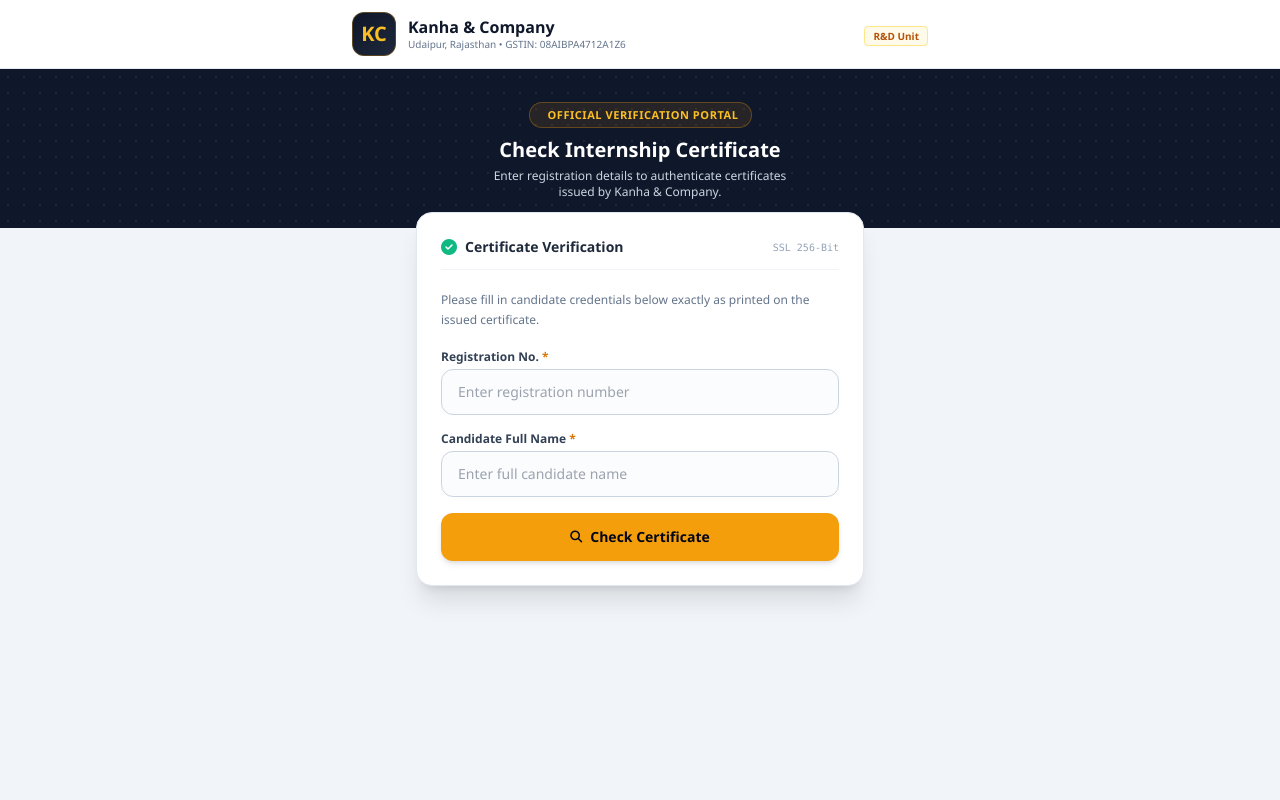
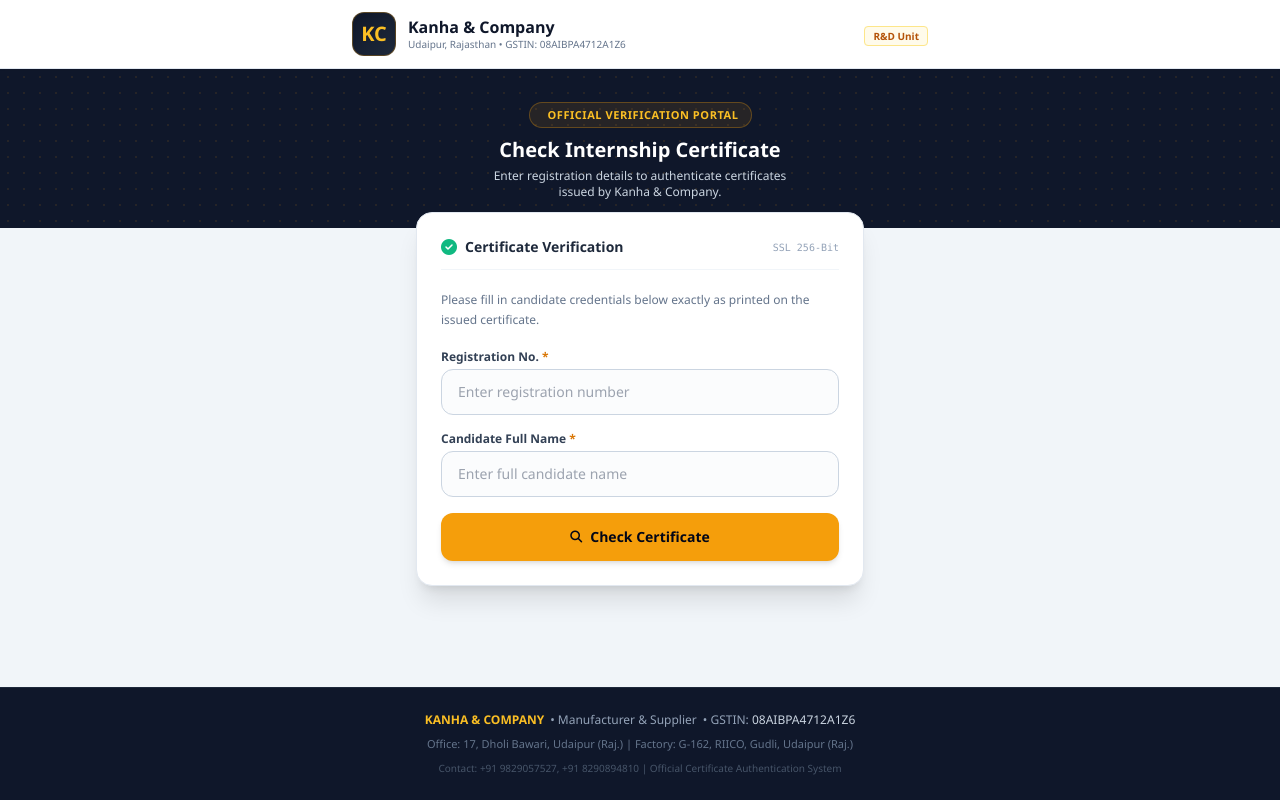
Before and after one commit to kanhaandcompany/verification-portal, a plain HTML site: page index.html in a window 1280 px wide. Drawn offline with nearby package versions, Linux system fonts and the light colour scheme.

Commit message:
Add files via upload

```diff
--- a/index.html
+++ b/index.html
@@ -148,6 +148,11 @@
                         <p id="resDuration" class="font-bold text-slate-800 text-xs mt-0.5"></p>
                     </div>
 
+                    <div class="bg-white p-3 rounded-xl border border-slate-200/80 shadow-sm">
+                        <p class="text-[10px] uppercase font-bold text-slate-400">Company / Internship Location</p>
+                        <p class="font-bold text-slate-800 text-xs mt-0.5">Kanha & Company, 17, Dholi Bawari / G-162, RIICO, Gudli, Udaipur, Rajasthan</p>
+                    </div>
+
                 </div>
             </div>
 
@@ -169,6 +174,23 @@
         </div>
 
     </main>
+
+    <!-- OFFICIAL COMPANY FOOTER -->
+    <footer class="bg-slate-900 border-t border-slate-800 py-6 px-4 text-center text-slate-400 text-xs mt-auto">
+        <div class="max-w-xl mx-auto space-y-2">
+            <p class="flex items-center justify-center gap-1.5 flex-wrap font-medium">
+                <a href="https://www.kanhaandcompany.com" target="_blank" class="text-amber-400 hover:underline font-bold">KANHA & COMPANY</a>
+                <span>• Manufacturer & Supplier</span>
+                <span>• GSTIN: <span class="text-slate-300">08AIBPA4712A1Z6</span></span>
+            </p>
+            <p class="text-[11px] text-slate-500">
+                Office: 17, Dholi Bawari, Udaipur (Raj.) | Factory: G-162, RIICO, Gudli, Udaipur (Raj.)
+            </p>
+            <p class="text-[10px] text-slate-600">
+                Contact: +91 9829057527, +91 8290894810 | Official Certificate Authentication System
+            </p>
+        </div>
+    </footer>
 
     <script>
         const database = [
```
